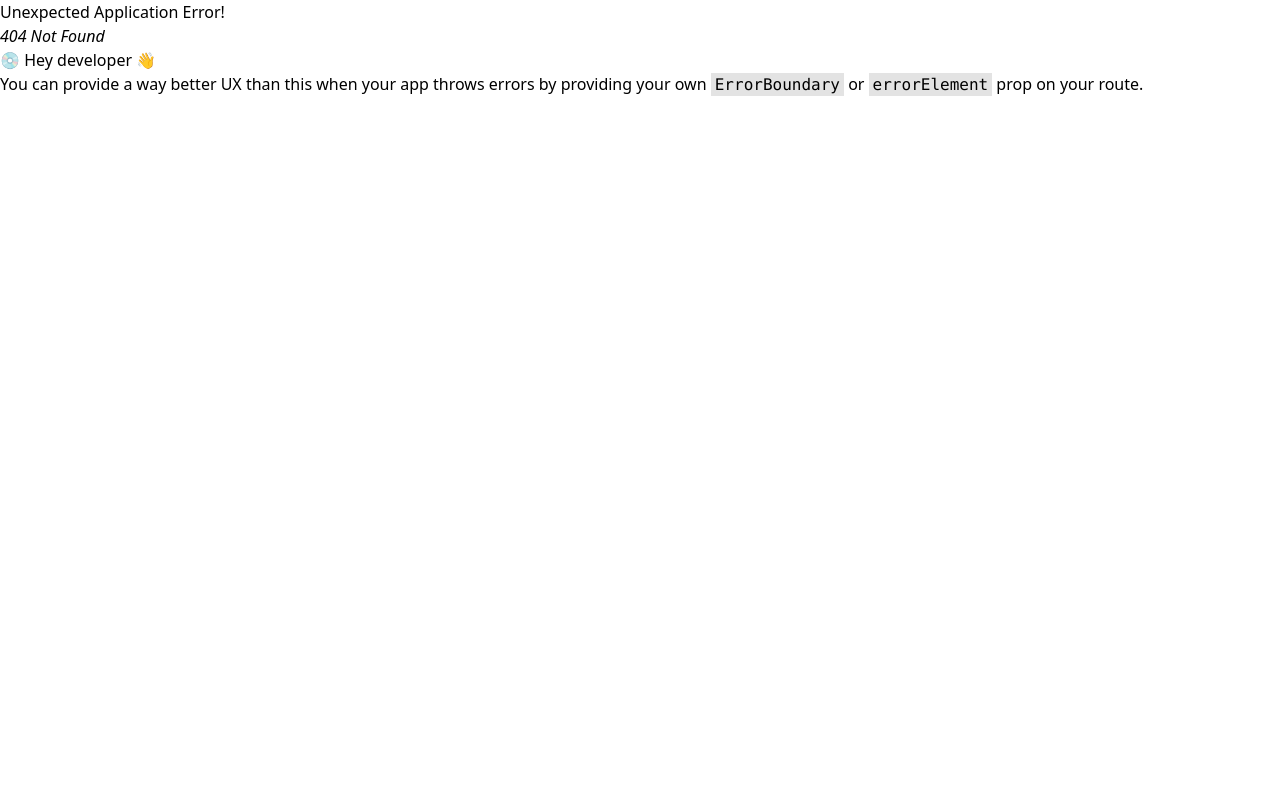
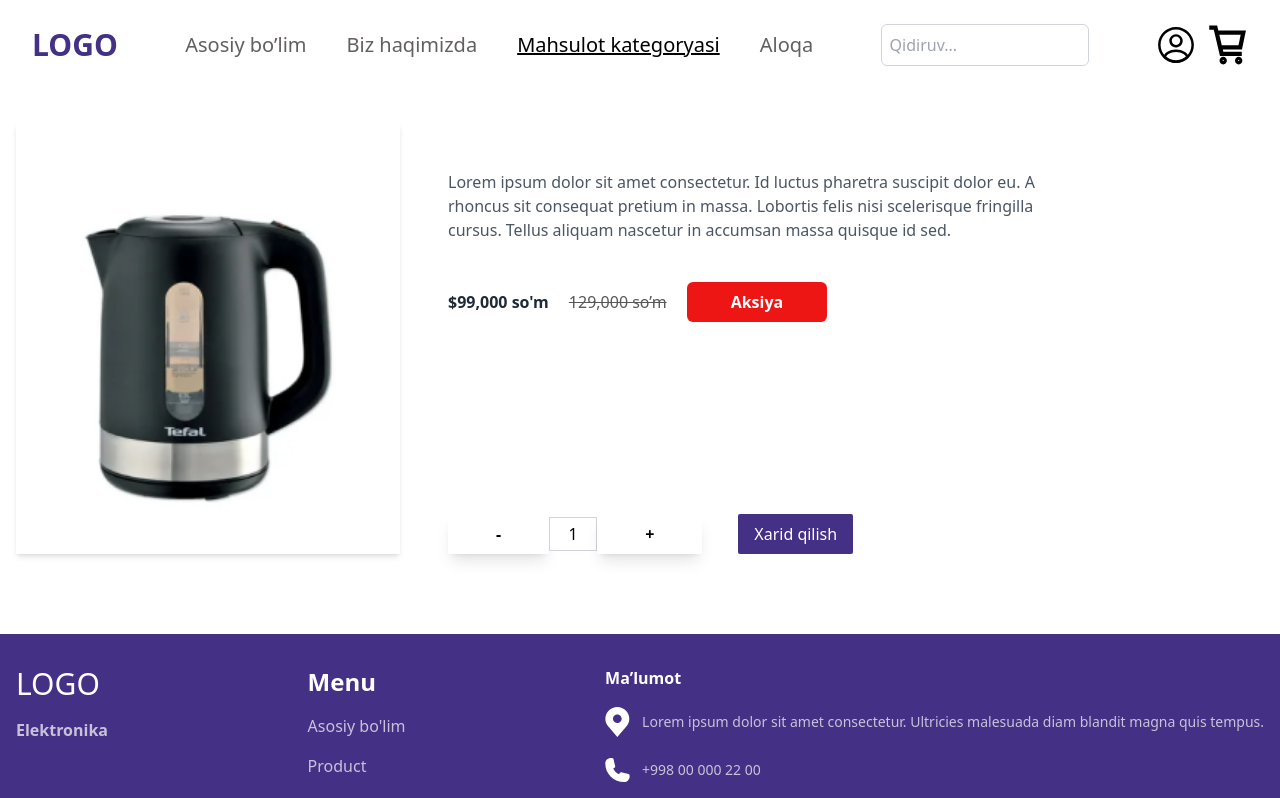
Before and after one commit to rasuljonadhamov/electronika, a React (Vite) app: page /category/1 in a window 1280 px wide. Before the commit this address had no page. Shown: the top 798 px of the page. Built offline with nearby package versions, Linux system fonts and the light colour scheme.

Commit message:
created product details page

```diff
--- a/src/App.jsx
+++ b/src/App.jsx
@@ -4,12 +4,15 @@ import Header from "./components/Header";
 import Footer from "./components/Footer";
 import Category from "./pages/Category/Category";
 import About from "./pages/About/About";
+import Details from "./pages/Category/components/Details";
 
 const items = [
   {
     id: 1,
     image: "/public/images/png/termiz.png",
     title: "Electric Kettle 1L",
+    description:
+      "Lorem ipsum dolor sit amet consectetur. Id luctus pharetra suscipit dolor eu. A rhoncus sit consequat pretium in massa. Lobortis felis nisi scelerisque fringilla cursus. Tellus aliquam nascetur in accumsan massa quisque id sed.",
     price: "99,000 so'm",
     stockStatus: "1+",
     stockText: "KPI +1",
@@ -78,6 +81,17 @@ const router = createBrowserRouter([
       </>
     ),
   },
+
+  {
+    path: "/category/:id",
+    element: (
+      <>
+        <Header />
+        <Details product={items[0]} />
+        <Footer />
+      </>
+    ),
+  },
 ]);
 
 const App = () => {
--- a/src/components/Card.jsx
+++ b/src/components/Card.jsx
@@ -1,9 +1,9 @@
 import { Link } from "react-router-dom";
 
-const Card = ({ image, title, price, stockStatus, stockText }) => {
+const Card = ({ image, title, price, stockStatus, stockText, id }) => {
   return (
     <li className="category-item  rounded-lg shadow-lg hover:shadow-xl cursor-pointer hover:scale-105 transition-all duration-300 overflow-hidden">
-      <Link to="#" className="block p-4 text-center">
+      <Link to={`/category/${id}`} className="block p-4 text-center">
         <img className="w-52 h-36 object-contain" src={image} alt={title} />
         <div className="mt-4">
           <h3 className="text-lg font-bold text-gray-900">{title}</h3>
--- /dev/null
+++ b/src/pages/Category/components/Details.jsx
@@ -0,0 +1,66 @@
+import { useState } from "react";
+import Button from "../../../components/Button";
+
+const Details = ({ product }) => {
+  const [count, setCount] = useState(1);
+
+  const handleAddToCart = () => {
+    // Implement your logic to add the product to the cart
+    console.log(`Added ${count} ${product.name} to cart`);
+  };
+
+  const handleIncrement = () => {
+    setCount(count + 1);
+  };
+
+  const handleDecrement = () => {
+    if (count > 1) {
+      setCount(count - 1);
+    }
+  };
+
+  return (
+    <div className="container mx-auto px-4 py-8 flex flex-col lg:flex-row gap-12">
+      <div className="shadow-md pt-20 px-9 pb-10 lg:w-96">
+        <img src={product.image} alt={product.name} className="w-full" />
+      </div>
+
+      <div className="flex flex-col justify-between lg:w-1/2">
+        <div>
+          <h2 className="text-2xl font-semibold mb-12">{product.name}</h2>
+          <p className="text-gray-600 mt-2 mb-10">{product.description}</p>
+          <div className="flex flex-col lg:flex-row items-center gap-5">
+            <p className="text-gray-800 font-bold">${product.price}</p>
+            <span className="line-through  text-black opacity-65 lg:mt-0 mt-2">
+              129,000 so’m
+            </span>
+            <button className="bg-[#EE1515] rounded-md font-bold text-white border-none py-2 px-11 lg:py-2 lg:px-11">
+              Aksiya
+            </button>
+          </div>
+        </div>
+
+        <div className="flex flex-col lg:flex-row gap-5  items-center mt-4 select-none">
+          <div className="flex  items-center">
+            <Button title="-" onClick={handleDecrement} />
+            <input
+              type="text"
+              value={count}
+              readOnly
+              className="w-12 text-center border border-gray-300 px-2 py-1"
+            />
+            <Button title="+" onClick={handleIncrement} />
+          </div>
+          <button
+            onClick={handleAddToCart}
+            className="bg-primary border-none rounded-sm text-white ml-4 px-4 py-2"
+          >
+            Xarid qilish
+          </button>
+        </div>
+      </div>
+    </div>
+  );
+};
+
+export default Details;
```
